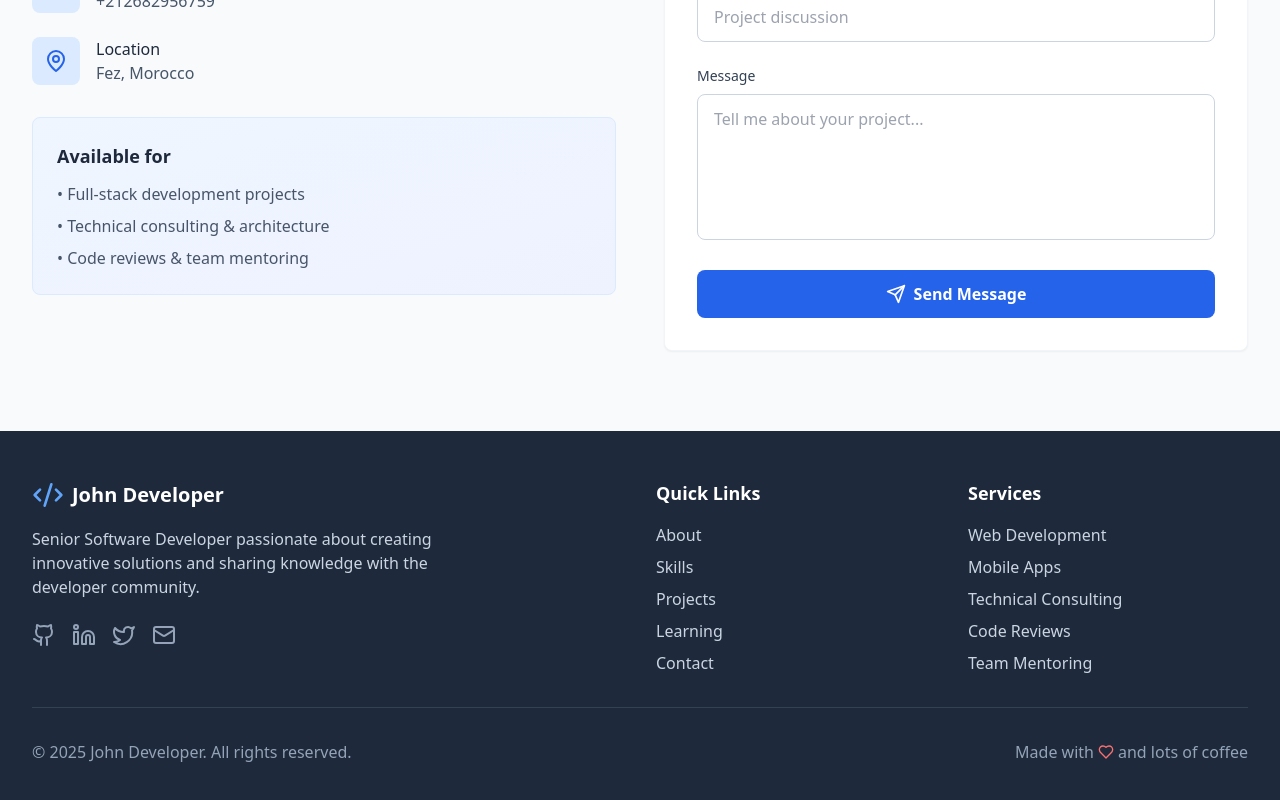
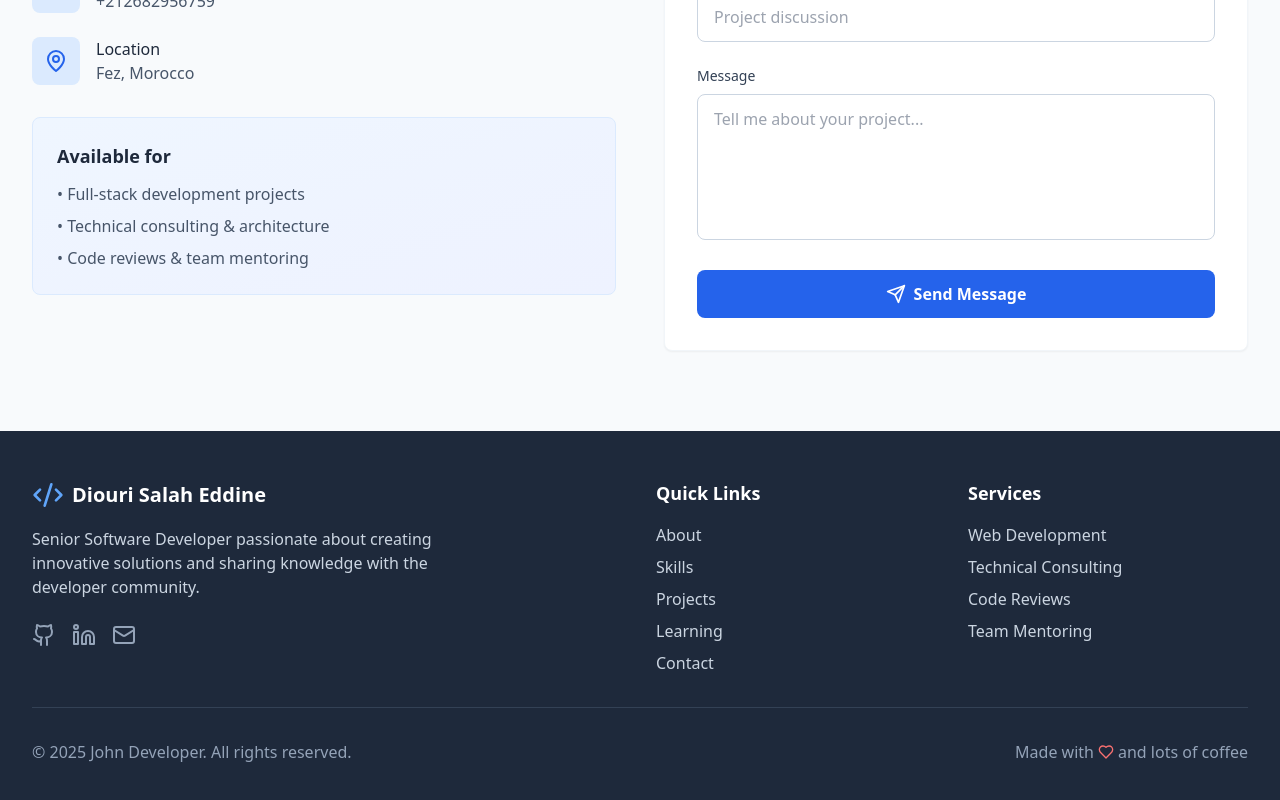
Before and after one commit to diouri844/protofolio, a React (Vite) app: page / in a window 1280 px wide. Shown: the part 5133-5933 px from the top of the page. Built offline with nearby package versions, Linux system fonts and the light colour scheme.

Commit message:
update: change name and contact links in Footer component

```diff
--- a/src/components/Footer.tsx
+++ b/src/components/Footer.tsx
@@ -11,23 +11,21 @@ const Footer = () => {
           <div className="md:col-span-2">
             <div className="flex items-center space-x-2 mb-4">
               <Code2 className="h-8 w-8 text-blue-400" />
-              <span className="text-xl font-bold">John Developer</span>
+              <span className="text-xl font-bold">Diouri Salah Eddine</span>
             </div>
             <p className="text-slate-300 mb-6 max-w-md">
               Senior Software Developer passionate about creating innovative solutions
               and sharing knowledge with the developer community.
             </p>
             <div className="flex space-x-4">
-              <a href="#" className="text-slate-400 hover:text-blue-400 transition-colors duration-200">
+              <a href="https://github.com/diouri844" className="text-slate-400 hover:text-blue-400 transition-colors duration-200">
                 <Github className="h-6 w-6" />
               </a>
-              <a href="#" className="text-slate-400 hover:text-blue-400 transition-colors duration-200">
+              <a href="https://www.linkedin.com/in/salah-eddine-diouri-a67402277/"
+              className="text-slate-400 hover:text-blue-400 transition-colors duration-200">
                 <Linkedin className="h-6 w-6" />
               </a>
-              <a href="#" className="text-slate-400 hover:text-blue-400 transition-colors duration-200">
-                <Twitter className="h-6 w-6" />
-              </a>
-              <a href="#" className="text-slate-400 hover:text-blue-400 transition-colors duration-200">
+              <a href="mailto:SalahEddine1914@outlook.com" className="text-slate-400 hover:text-blue-400 transition-colors duration-200">
                 <Mail className="h-6 w-6" />
               </a>
             </div>
@@ -48,7 +46,6 @@ const Footer = () => {
             <h4 className="text-lg font-semibold mb-4">Services</h4>
             <ul className="space-y-2 text-slate-300">
               <li>Web Development</li>
-              <li>Mobile Apps</li>
               <li>Technical Consulting</li>
               <li>Code Reviews</li>
               <li>Team Mentoring</li>
```
